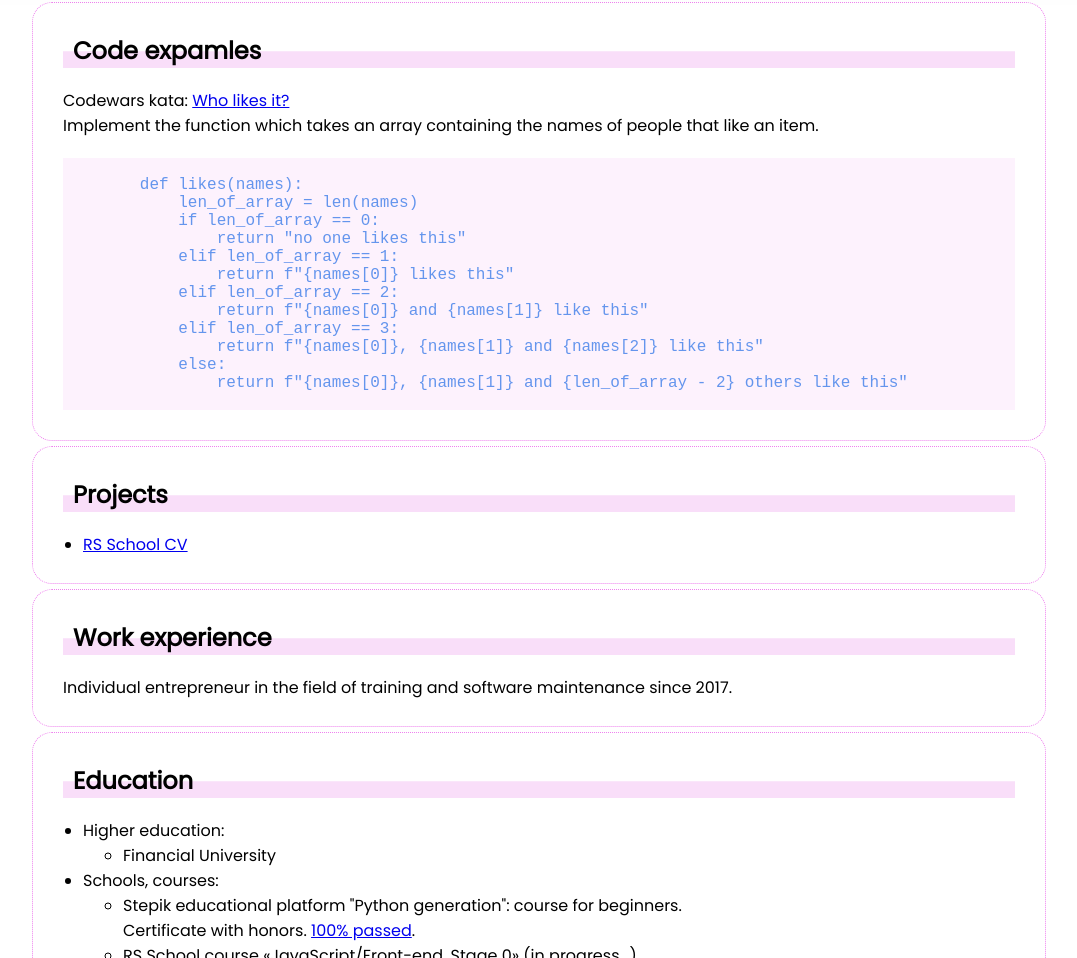
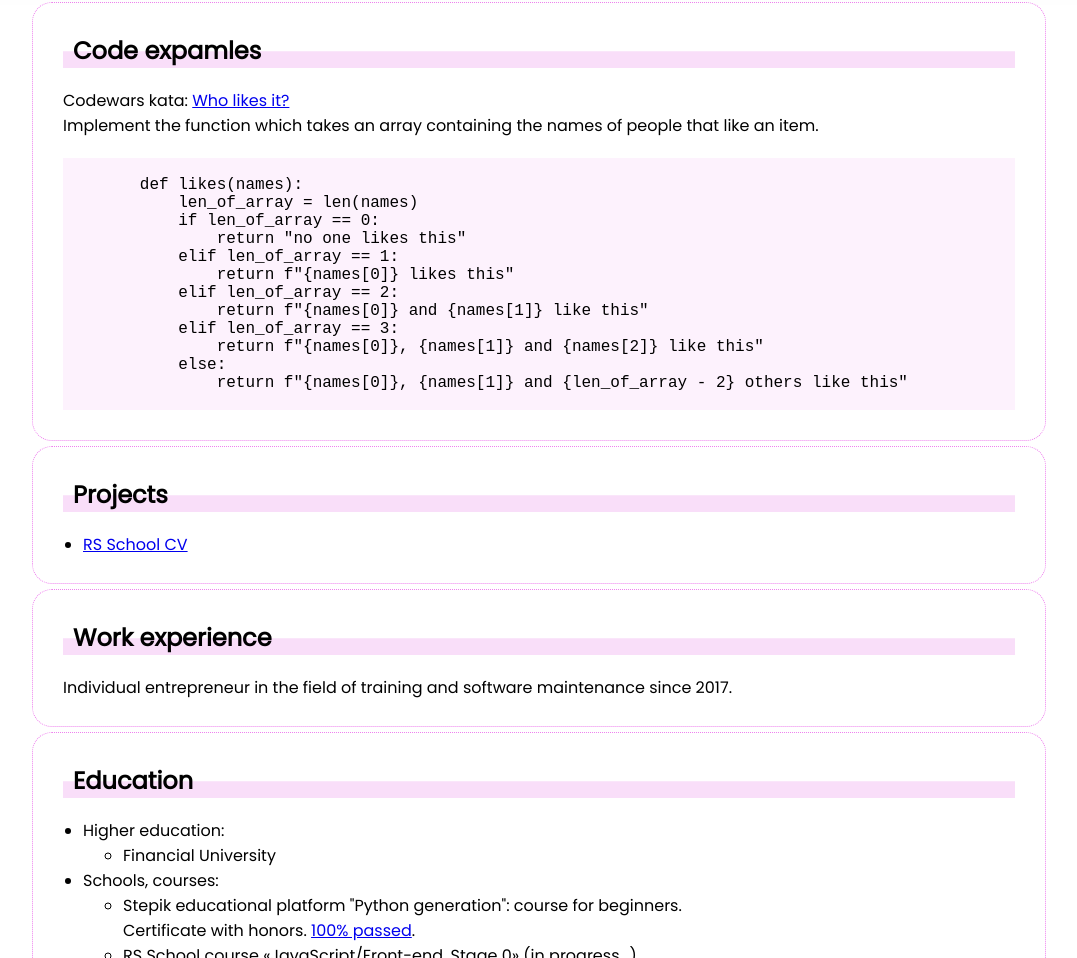
Before and after one commit to rom4ncer/rsschool-cv, a plain HTML site: page index.html in a window 1280 px wide. Shown: the part 841-1799 px from the top of the page, without its empty margins (101-1178 px from the left). Drawn offline with Linux system fonts and the light colour scheme.

Commit message:
feat: add color design

```diff
--- a/style.css
+++ b/style.css
@@ -93,7 +93,7 @@ code {
   display: block;
   background-color: rgba(232, 125, 232, 0.1);
   margin: 20px;
-  color: cornflowerblue;
+  color: black;
   font-weight: 400;
   font-size: 16px;
 }
```
